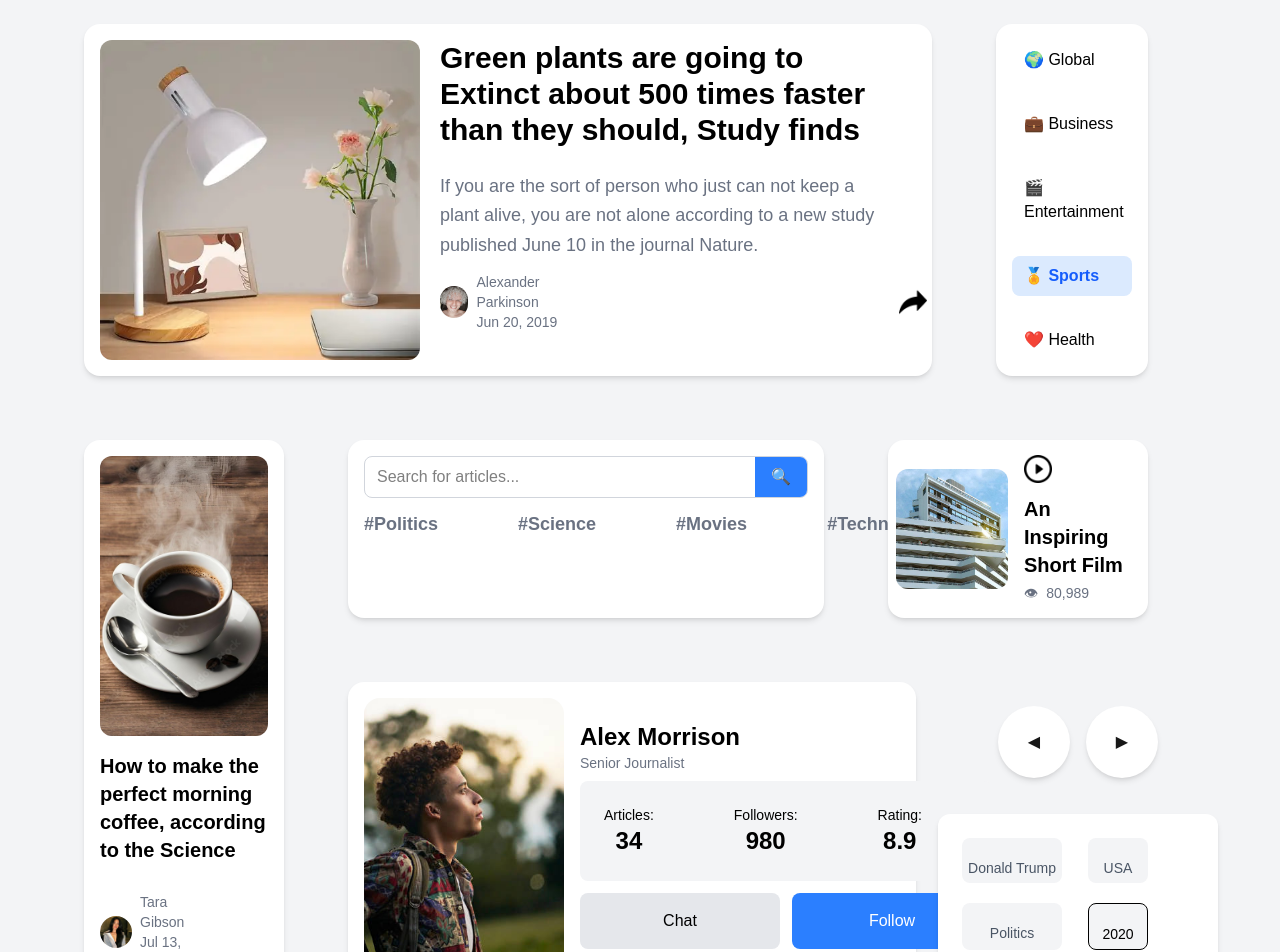
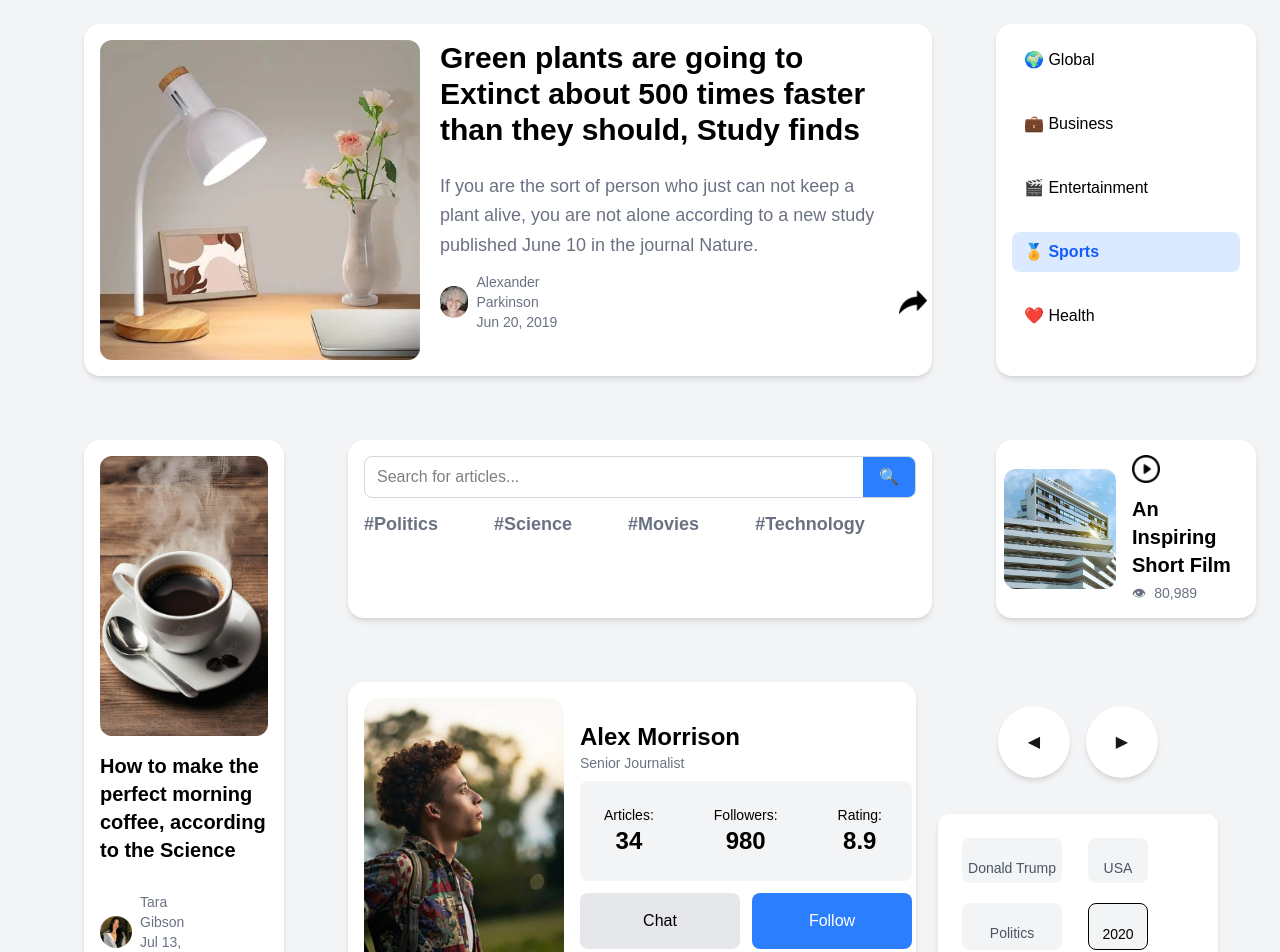
Before and after one commit to St-Alejo/taller_tailwind_vercel, a Next.js app: page / in a window 1280 px wide. Shown: the top 952 px of the page. Built offline with nearby package versions, Linux system fonts and the light colour scheme.

Commit message:
Update page.tsx

```diff
--- a/src/app/page.tsx
+++ b/src/app/page.tsx
@@ -34,8 +34,8 @@ export default function Home() {
         </div>
       </article>
 
-      {/* Navegación de categorías */}
-      <nav className="col-span-2 bg-white p-4 rounded-2xl shadow-md flex flex-col gap-6">
+
+      <nav className="col-span-3 bg-white p-4 rounded-2xl shadow-md flex flex-col gap-6">
         <button className="text-left px-3 py-2 rounded-lg hover:bg-gray-100 text-black">
           🌍 Global
         </button>
@@ -73,7 +73,7 @@ export default function Home() {
       </article>
 
 
-      <section className="col-span-5 bg-white p-4 rounded-2xl shadow-md flex flex-col">
+      <section className="col-span-6 bg-white p-4 rounded-2xl shadow-md flex flex-col">
         <div className="flex items-center border border-gray-300 rounded-lg overflow-hidden">
           <input
             type="search"
@@ -85,7 +85,7 @@ export default function Home() {
           </button>
         </div>
 
-        <div className="flex gap-20 mt-3 text-lg font-semibold text-gray-500">
+        <div className="flex gap-14 mt-3 text-lg font-semibold text-gray-500">
           <span>#Politics</span>
           <span>#Science</span>
           <span>#Movies</span>
@@ -124,14 +124,14 @@ export default function Home() {
         <div className="ml-4">
           <h2 className="text-2xl font-semibold text-black">Alex Morrison</h2>
           <p className="text-sm text-gray-500">Senior Journalist</p>
-          <div className="flex gap-20 mt-2 text-sm text-black bg-gray-100 p-6 rounded-lg">
+          <div className="flex gap-15 mt-2 text-sm text-black bg-gray-100 p-6 rounded-lg">
             <span className="flex flex-col items-center">Articles: <strong className="text-2xl">34</strong></span>
             <span className="flex flex-col items-center">Followers: <strong className="text-2xl">980</strong></span>
             <span className="flex flex-col items-center">Rating: <strong className="text-2xl">8.9</strong></span>
           </div>
           <div className="flex gap-3 mt-3">
-            <button className="w-50 p-4 bg-gray-200 rounded-lg text-black">Chat</button>
-            <button className="w-50 bg-blue-500 text-white rounded-lg">
+            <button className="w-40 p-4 bg-gray-200 rounded-lg text-black">Chat</button>
+            <button className="w-40 bg-blue-500 text-white rounded-lg">
               Follow
             </button>
           </div>
```
